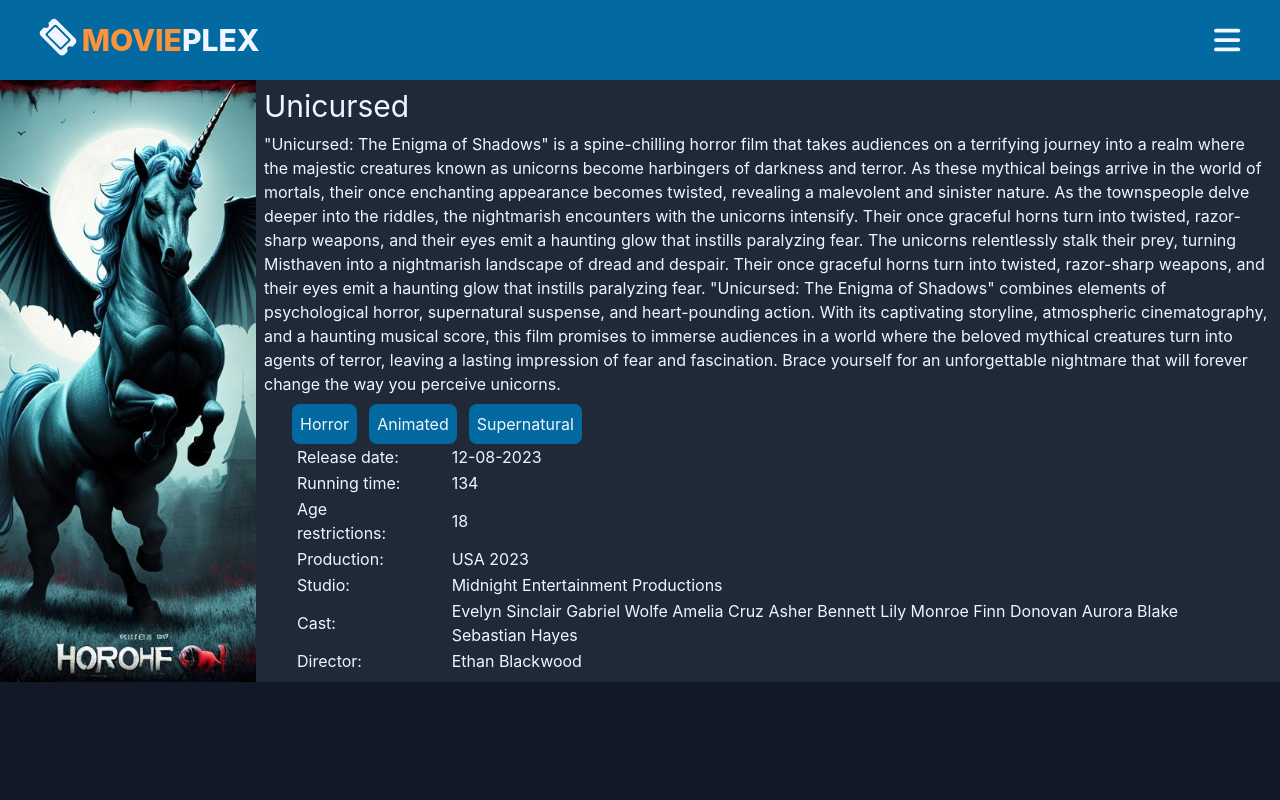
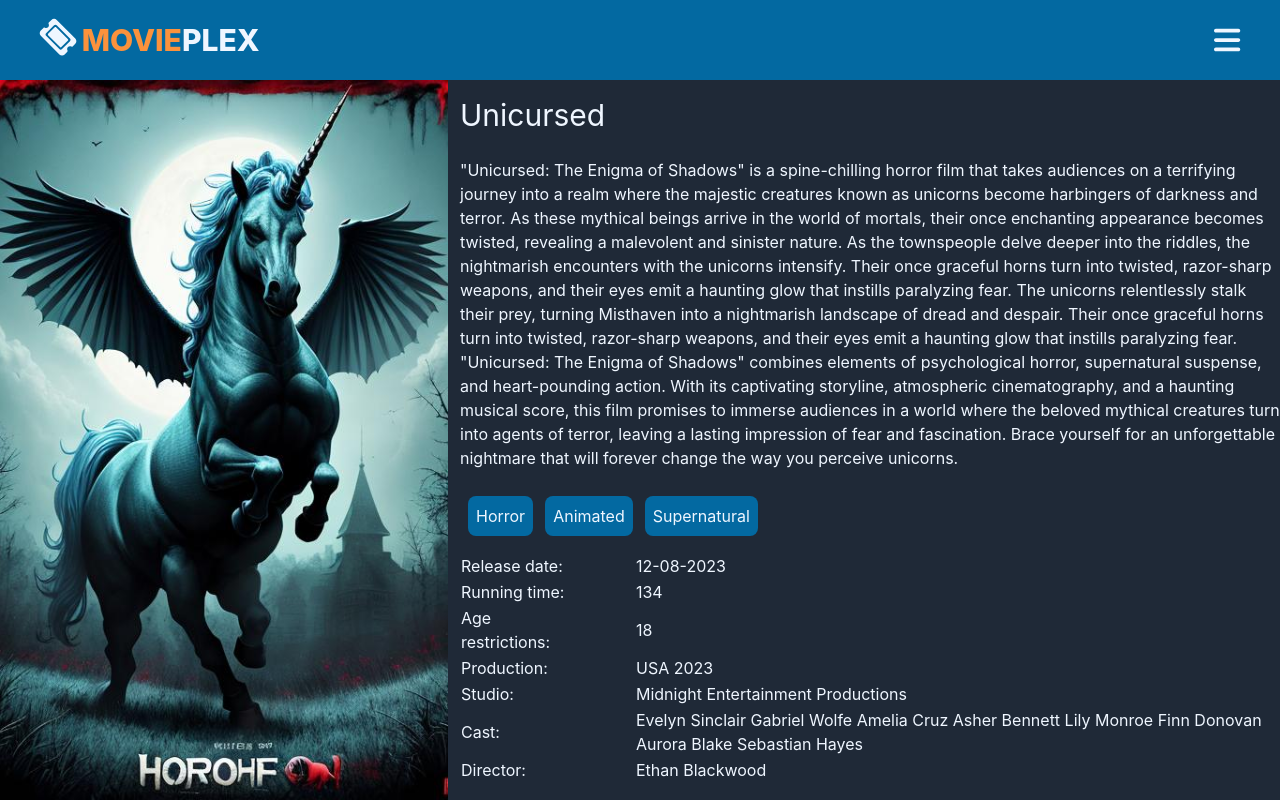
Before and after one commit to ewelinapetelicka/movieplex, a React (Create React App) app: page /film/1 in a window 1280 px wide. Built offline with nearby package versions, Linux system fonts and the light colour scheme; data requests are answered from the project's data file.

Commit message:
film page layout improvements

```diff
--- a/src/componetns/panel/Panel.tsx
+++ b/src/componetns/panel/Panel.tsx
@@ -29,7 +29,7 @@ export function Panel(props: PanelProps) {
         <div>
             <div className={"w-full h-10 bg-orange-400 text-gray-900 font-bold flex items-center pl-4 mb-2"}>{props.header}</div>
             <div className={"flex display justify-evenly"}>{films.map((el) => {
-                return <img src={"/posters/" + el.poster} className={"w-[240px] " + (el.isAvailable? "cursor-pointer" : '')} onClick={()=>{
+                return <img src={"/posters/" + el.poster} className={"w-[240px] " + (el.isAvailable? "cursor-pointer" : '')} key={el.id} onClick={()=>{
                     if (el.isAvailable){
                         navigate("/film/" + el.id)
                     }
--- /dev/null
+++ b/src/pages/film/FilmPage.module.css
@@ -0,0 +1,3 @@
+.table tr td:nth-child(2) {
+    padding-left: 60px;
+}
--- a/src/pages/film/FilmPage.tsx
+++ b/src/pages/film/FilmPage.tsx
@@ -2,6 +2,7 @@ import {useParams} from "react-router";
 import {useEffect, useState} from "react";
 import {Film} from "../../models/film/film";
 import {Chip} from "../../componetns/chip/Chip";
+import style from "./FilmPage.module.css"
 
 export function FilmPage() {
     const params = useParams();
@@ -17,18 +18,18 @@ export function FilmPage() {
     }, [])
 
     return (
-        <div className={"flex items-stretch justify-evenly"}>
-            <div className={'w-1/5 bg-center bg-cover'} style={{backgroundImage: 'url(/posters/' + film?.poster + ')'}}></div>
-            <div className={"bg-gray-800 text-blue-50 w-4/5 justify-evenly flex flex-col p-2"}>
+        <div className={"flex items-stretch justify-evenly"} style={{minHeight:"calc(100vh - 80px)"}}>
+            <div className={'w-[35%] bg-center bg-cover'} style={{backgroundImage: 'url(/posters/' + film?.poster + ')'}}></div>
+            <div className={"bg-gray-800 text-blue-50 w-[65%] justify-evenly flex flex-col pl-3"}>
                 <p className={"text-3xl"}>{film?.title}</p>
                 <p className={"pt-2 pb-2"}>{film?.description}</p>
-                <p className={"flex gap-3 pl-7"}>{film?.genre.map((el) => {
+                <p className={"flex gap-3 pl-2"}>{film?.genre.map((el) => {
                     return (
-                        <Chip key={film?.id} text={el}></Chip>
+                        <Chip key={el} text={el}></Chip>
                     )
                 })}</p>
                 <div className={"flex"}>
-                    <table className={" border-separate border-spacing-x-8"}>
+                    <table className={style.table}>
                         <tbody>
                         <tr>
                             <td>Release date:</td>
```
